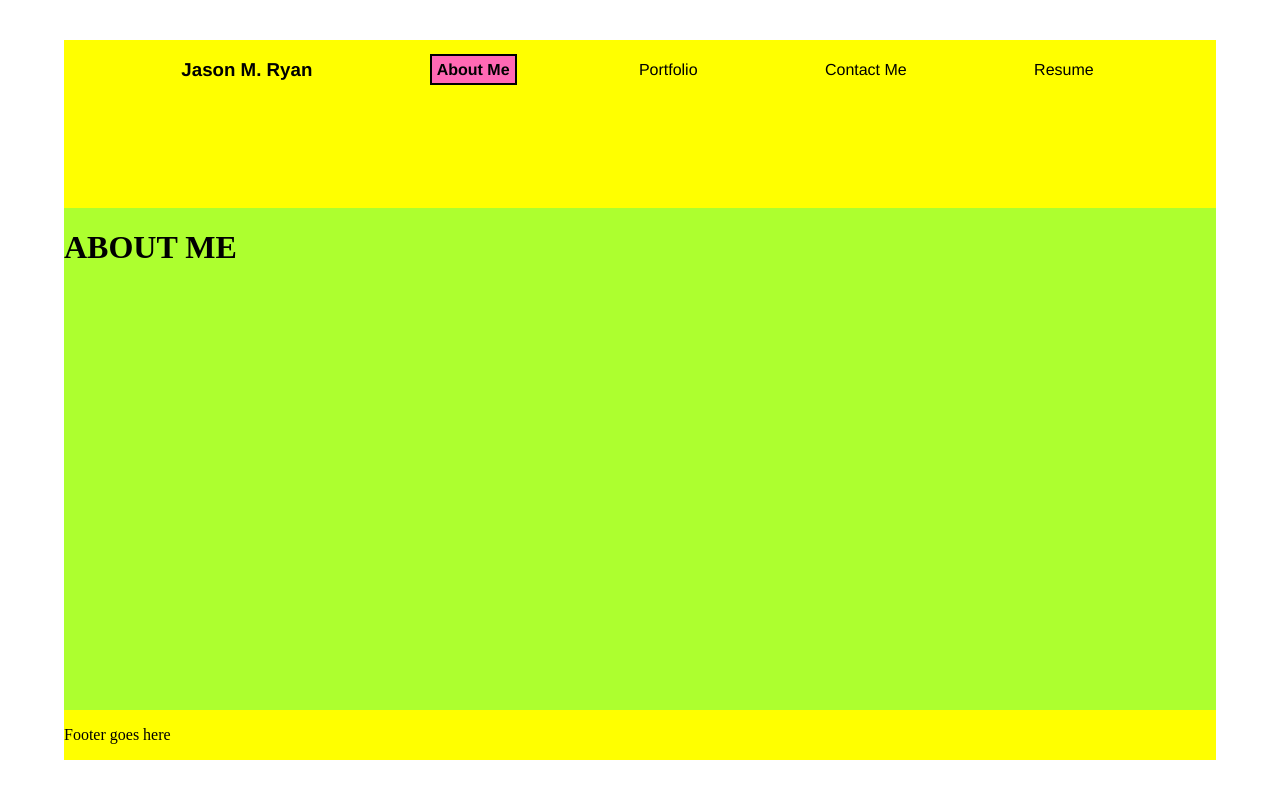
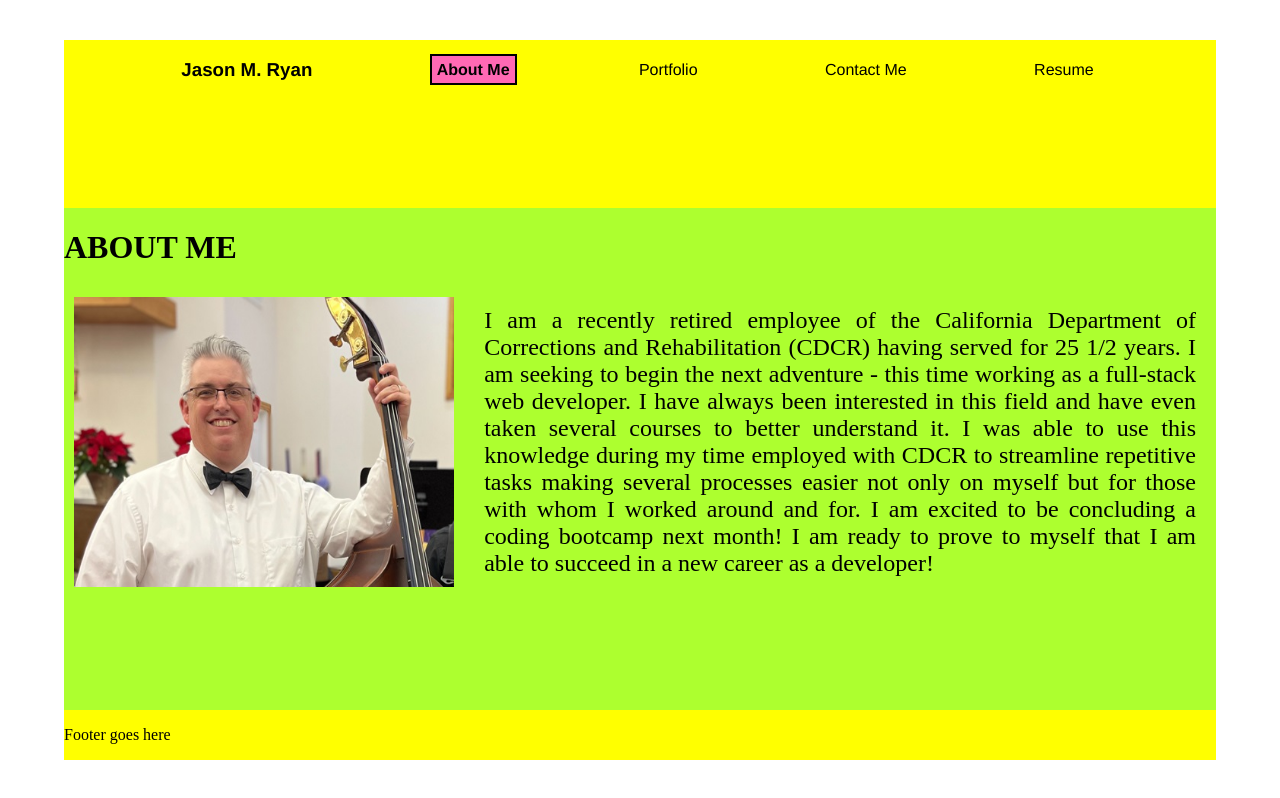
Before and after one commit to orian42/jryanportfolio, a React (Vite) app: page / in a window 1280 px wide. Shown: the top 798 px of the page. Built offline with nearby package versions, Linux system fonts and the light colour scheme.

Commit message:
added content to ABOUT component

```diff
--- a/src/pages/About.jsx
+++ b/src/pages/About.jsx
@@ -1,9 +1,32 @@
 export default function About() {
+
 
     return (
         <div>
             <h1>ABOUT ME</h1>
-            <img />
+            <div style={{display: 'flex'}}>
+                <img
+                    src="./src/assets/jason.JPEG"
+                    style={{margin: '5px',
+                        padding: '5px',
+                        width: '33%'
+                    }}
+                />
+                <div style={{
+                        margin: '5px',
+                        padding: '5px'}}>
+                <p
+                    style={{
+                        margin: '5px',
+                        padding: '5px',
+                        fontSize: '24px',
+                        textAlign: 'justify'
+                    }}
+                >
+                    I am a recently retired employee of the California Department of Corrections and Rehabilitation (CDCR) having served for 25 1/2 years. I am seeking to begin the next adventure - this time working as a full-stack web developer. I have always been interested in this field and have even taken several courses to better understand it. I was able to use this knowledge during my time employed with CDCR to streamline repetitive tasks making several processes easier not only on myself but for those with whom I worked around and for. I am excited to be concluding a coding bootcamp next month! I am ready to prove to myself that I am able to succeed in a new career as a developer!
+                </p>
+                </div>
+            </div>
         </div>
     )
 }
```
Also changed, not shown: src/assets/jason.JPEG (added).
